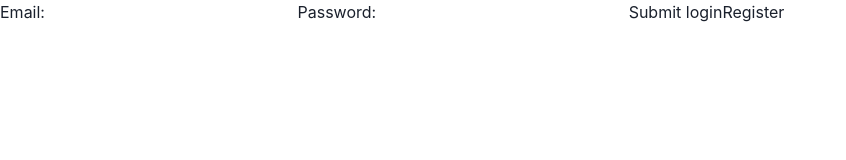
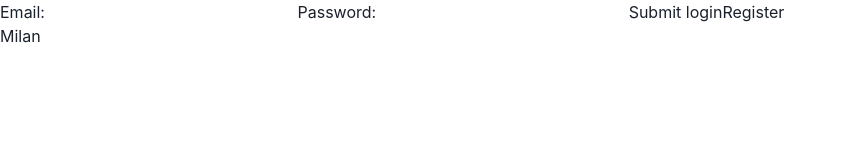
Before and after one commit to Xhreethapa/cleaning-app, a Next.js app: page /login in a window 1280 px wide. Shown: the top 160 px of the page, without its empty margins (0-846 px from the left). Built offline with nearby package versions, Linux system fonts and the light colour scheme.

Commit message:
next-auth 4.0

```diff
--- /dev/null
+++ b/components/season.js
@@ -0,0 +1,9 @@
+
+
+const Season = () => {
+    return (
+        <div>Milan</div>
+    )
+}
+
+export default Season
--- a/pages/dashboard.tsx
+++ b/pages/dashboard.tsx
@@ -2,7 +2,7 @@ import { signIn, signOut, useSession } from "next-auth/react";
 import React from "react";
 import Wrapper from "../components/Wrapper/Wrapper";
 
-function dashboard() {
+const Dashboard = () => {
   const { data: session } = useSession();
 
   return (
@@ -22,4 +22,4 @@ function dashboard() {
   );
 }
 
-export default dashboard;
+export default Dashboard;
--- a/pages/login.tsx
+++ b/pages/login.tsx
@@ -3,6 +3,7 @@ import {useState} from "react";
 import Link from 'next/link'
 import { signIn } from "next-auth/react";
 import { useRouter } from "next/router";
+import Season from '../components/season'
 
 export default function Home() {
 
@@ -46,6 +47,8 @@ export default function Home() {
         <button type='submit'>Submit login</button>
 
           <Link href='/register'>Register</Link>
+
+          <Season/>
       </form>
   )
 }
```
